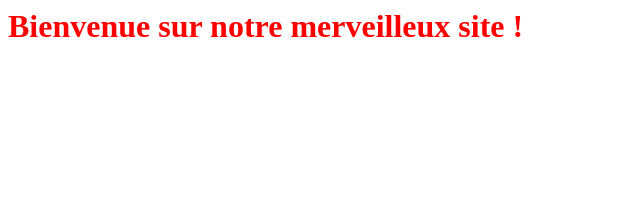
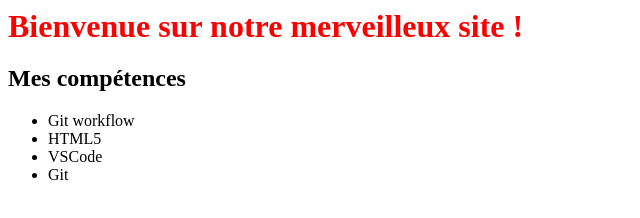
Before and after one commit to MrStanDu33/GitRP, a plain HTML site: page index.html in a window 1280 px wide. Shown: the whole page, without its empty margins (0-640 px from the left). Drawn offline with Linux system fonts and the light colour scheme.

Commit message:
✨ Added skill list

```diff
--- a/index.html
+++ b/index.html
@@ -9,5 +9,12 @@
 </head>
 <body>
     <h1>Bienvenue sur notre merveilleux site !</h1>
+    <h2>Mes compétences</h2>
+    <ul class="skillsLists">
+        <li class="skill">Git workflow</li>
+        <li class="skill">HTML5</li>
+        <li class="skill">VSCode</li>
+        <li class="skill">Git</li>
+    </ul>
 </body>
 </html>
```
